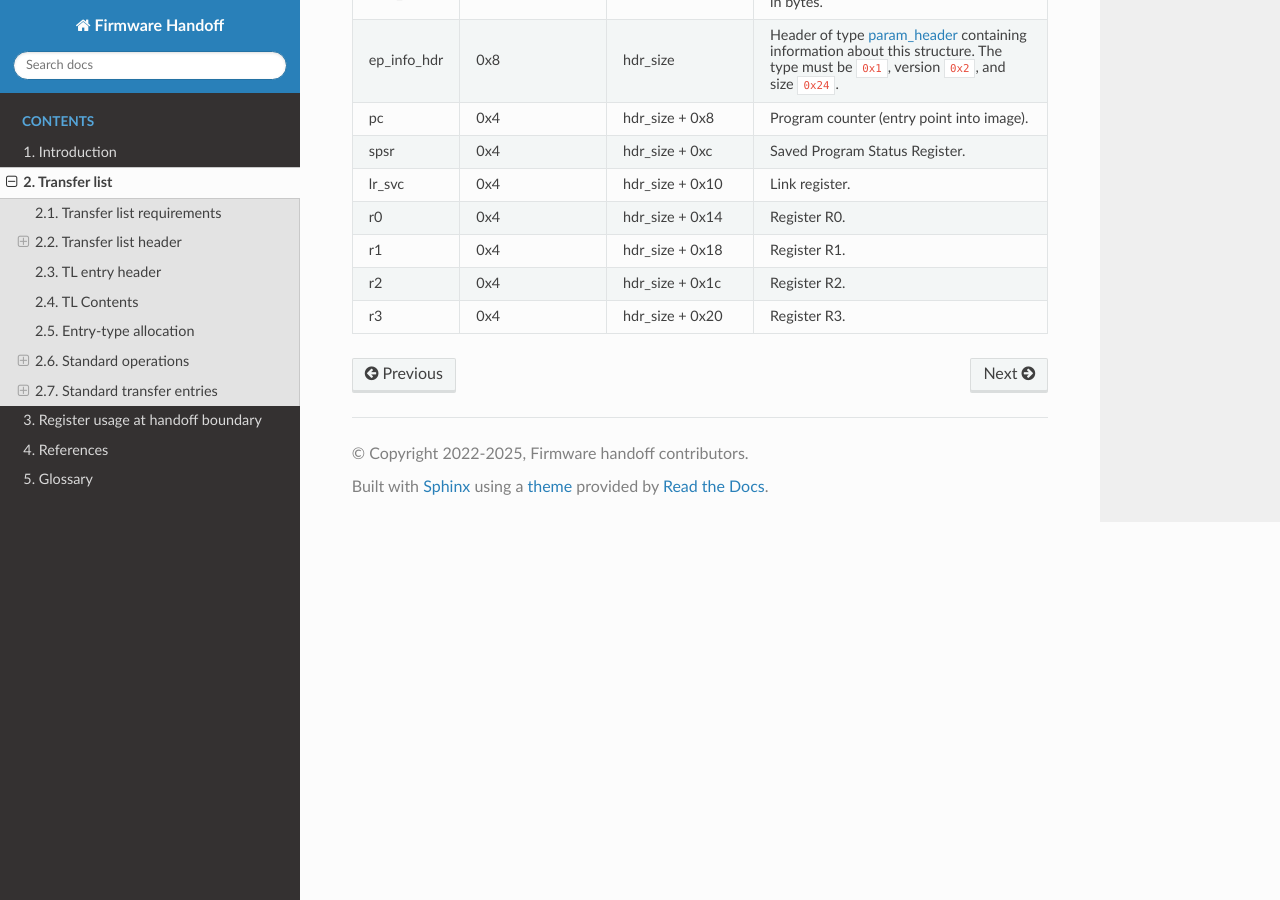
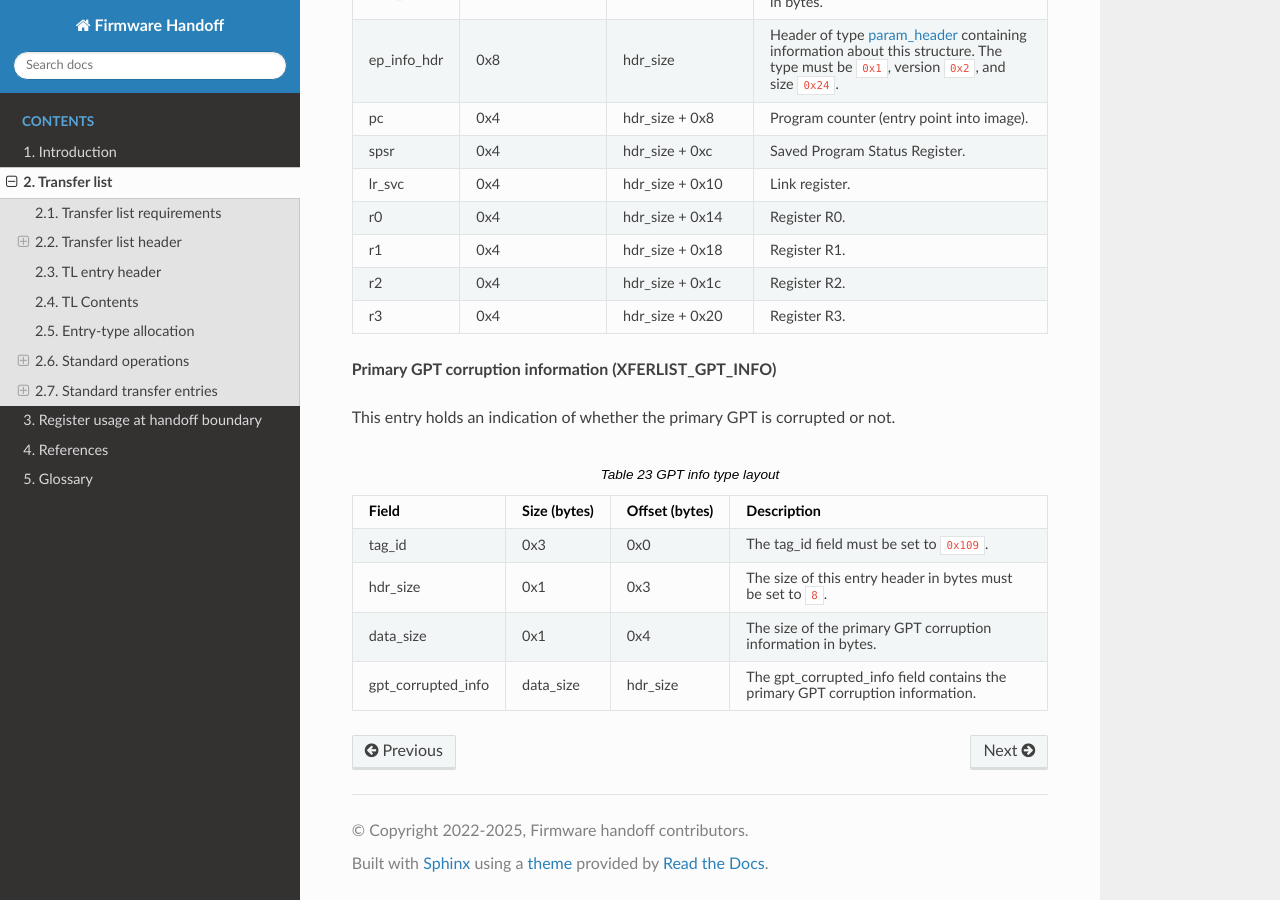
Before and after one commit to FirmwareHandoff/firmware_handoff, a Sphinx documentation site: the page built from source/transfer_list.rst, in a window 1280 px wide and 900 px high, scrolled down 18509 px. Built offline with Sphinx 7.4.7 and the Read the Docs theme 3.1.0, drawn with Linux system fonts in a browser that asks for light colours; formulas are drawn with MathJax 3.

Commit message:
Update specification for transfer list with GPT info tag
Signed-off-by: Xialin Liu <xialin.liu@arm.com>

```diff
--- a/source/transfer_list.rst
+++ b/source/transfer_list.rst
@@ -1374,5 +1374,40 @@ subsequent images. It's usage is identical to the 64-bit form represented by
      - hdr_size + 0x20
      - Register R3.
 
+**Primary GPT corruption information (XFERLIST_GPT_INFO)**
+
+This entry holds an indication of whether the primary GPT is corrupted or not.
+
+.. _tab_gpt_info:
+.. list-table:: GPT info type layout
+   :widths: 2 2 2 8
+   :header-rows: 1
+
+   * - Field
+     - Size (bytes)
+     - Offset (bytes)
+     - Description
+
+   * - tag_id
+     - 0x3
+     - 0x0
+     - The tag_id field must be set to `0x109`.
+
+   * - hdr_size
+     - 0x1
+     - 0x3
+     - |hdr_size_desc|
+
+   * - data_size
+     - 0x1
+     - 0x4
+     - The size of the primary GPT corruption information in bytes.
+
+   * - gpt_corrupted_info
+     - data_size
+     - hdr_size
+     - The gpt_corrupted_info field contains the primary GPT corruption information.
+
+
 .. |hdr_size_desc| replace:: The size of this entry header in bytes must be set to `8`.
 .. |current_version| replace:: `0x1`
```
